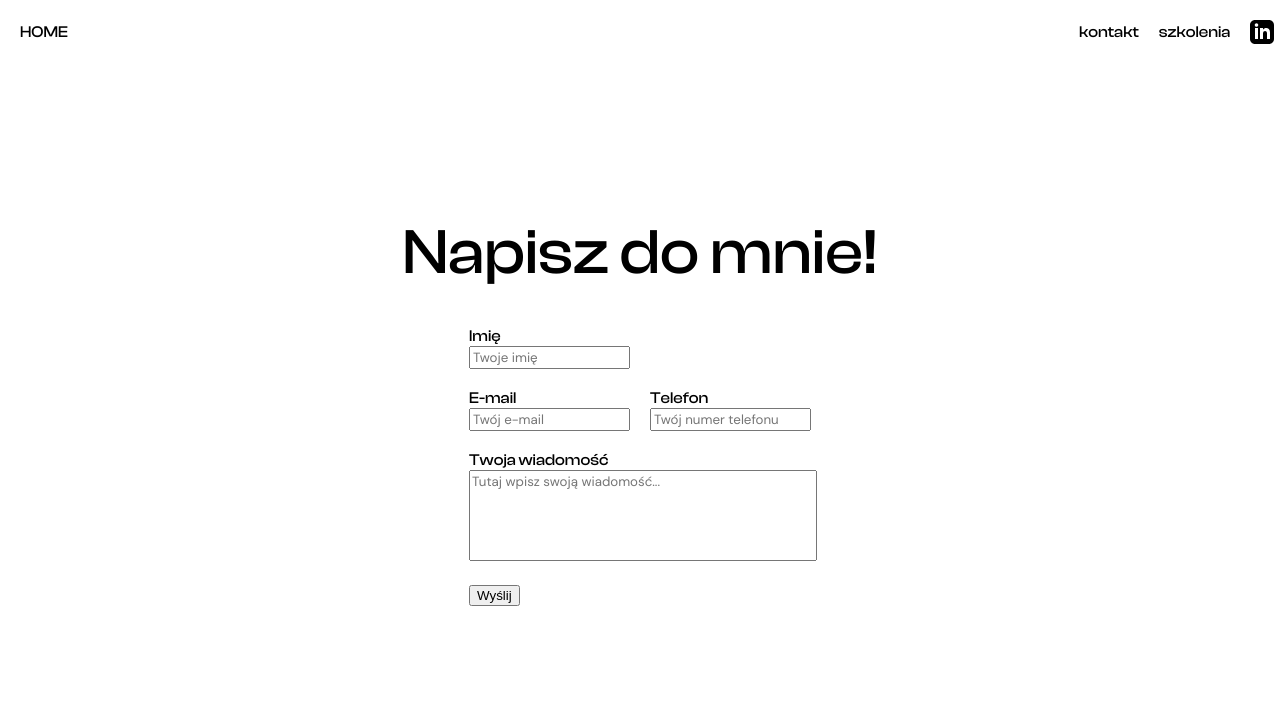
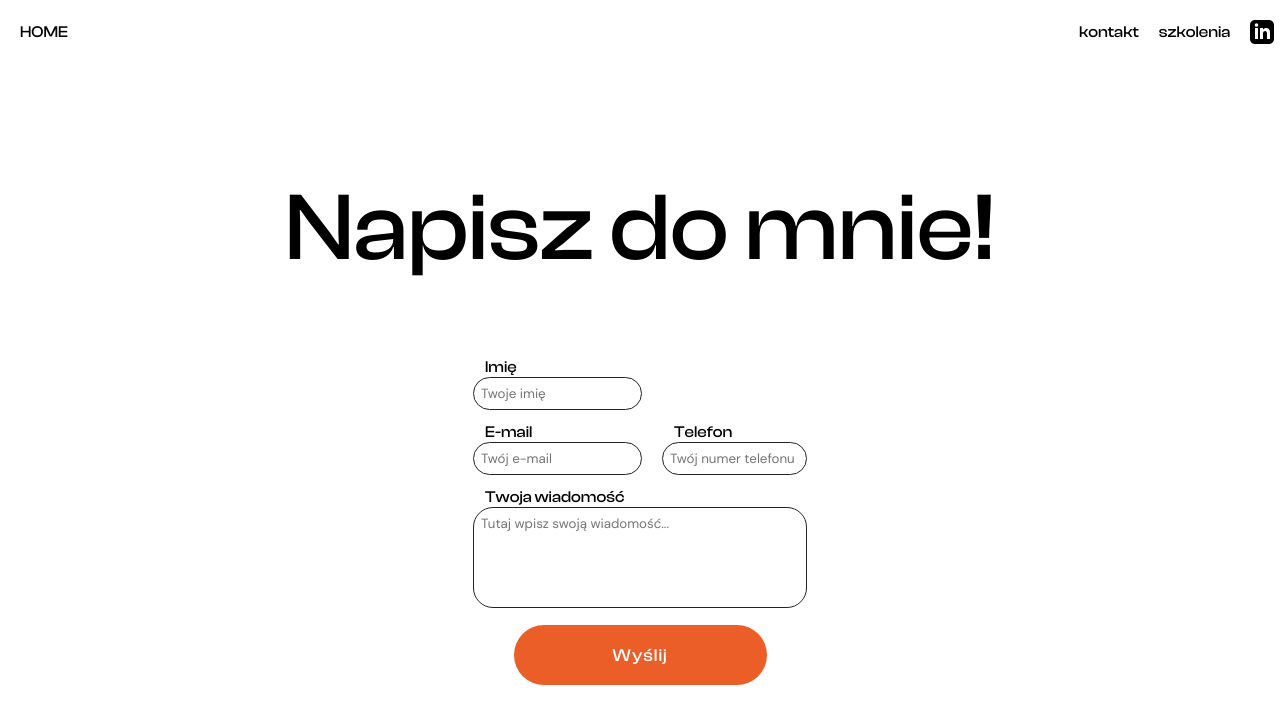
Before and after one commit to Flvrset/my-website, a SvelteKit app: page /contact in a window 1280 px wide. Shown: the top 724 px of the page. Built offline with nearby package versions, Linux system fonts and the light colour scheme.

Commit message:
finish styling the form for now

```diff
--- a/src/routes/(app)/contact/+page.server.js
+++ b/src/routes/(app)/contact/+page.server.js
@@ -19,7 +19,7 @@ export const actions = {
 
 function isValidPhoneNumber(phone) {
     const cleanedPhoneNumber = phone.replace(/\D/g, '');
-    const phoneRegex = RegExp("(^|\W)(\(?(\+|00)?48\)?)?[ -]?\d{3}[ -]?\d{3}[ -]?\d{3}(?!\w)");
+    const phoneRegex = /^(?:(?:(?:\+|00)?48)|(?:\(\+?48\)))?(?:1[2-8]|2[2-69]|3[2-49]|4[1-8]|5[0-9]|6[0-35-9]|[7-8][1-9]|9[145])\d{7}$/;
     return phoneRegex.test(cleanedPhoneNumber);
 }
 
--- a/src/routes/(app)/contact/+page.svelte
+++ b/src/routes/(app)/contact/+page.svelte
@@ -1,74 +1,100 @@
 <script>
 	import '$lib/fonts/fonts.css';
 	import { enhance } from '$app/forms';
+	import Error from '../../+error.svelte';
 	export let form;
 </script>
 
 <div class="contact">
 	<h1>Napisz do mnie!</h1>
 	<form method="POST" use:enhance>
-		<fieldset class="contact__fieldset">
+		<fieldset class="contact__fieldset" style="display: flex; align-items: center;">
+			<div class="contact__fieldset">
 				{#if form?.missingName}
 					<p class="error">Jak się nazywasz?</p>
+				{:else if form?.missingContact}
+					<p class="error">Muszę się z tobą jakoś skontaktować, nie?</p>
+				{:else if form?.missingMessage}
+					<p class="error">Śmiało, napisz coś!</p>
 				{/if}
 
 				<div class="form-group">
-				<label class="contact--label" for="name">Imię</label>
+					<label class="contact--label" for="name" style={form?.missingName ? 'color: red;' : ''}
+						>Imię</label
+					>
 					<div class="contact--area">
-					<input id="name" name="name" type="text" placeholder="Twoje imię" class="form-control" />
+						<input
+							id="name"
+							name="name"
+							type="text"
+							placeholder="Twoje imię"
+							class={form?.missingName ? 'error-input' : ''}
+						/>
 					</div>
 				</div>
 
-			{#if form?.missingContact}
-				<p class="error">Muszę się z tobą jakoś skontaktować, nie? 😇</p>
-			{/if}
 				<div class="contact__fieldset--contact-group">
-				<div class="contact__fieldset--contact-group__email">
-					<label class="contact--label" for="email">E-mail</label>
+					<div class="contact__fieldset--contact-group__email" style="flex: 1;">
+						<label
+							class="contact--label"
+							for="email"
+							style={form?.missingContact ? 'color: red;' : ''}>E-mail</label
+						>
 						<div class="contact--area">
 							<input
 								id="email"
 								name="email"
 								type="text"
 								placeholder="Twój e-mail"
-							class="form-control"
+								class={form?.missingContact ? 'error-input' : ''}
+								style="width: 100%;"
 							/>
 						</div>
 					</div>
 
-				<div class="contact__fieldset--contact-group__phone">
-					<label class="contact--label" for="phone">Telefon</label>
+					<div class="contact__fieldset--contact-group__phone" style="flex-basis: 0">
+						<label
+							class="contact--label"
+							for="phone"
+							style={form?.missingContact ? 'color: red;' : ''}>Telefon</label
+						>
 						<div class="contact--area">
 							<input
 								id="phone"
 								name="phone"
 								type="text"
 								placeholder="Twój numer telefonu"
-							class="form-control"
+								class={form?.missingContact ? 'error-input' : ''}
+								style="width: 145px;"
 							/>
 						</div>
 					</div>
 				</div>
 
-			{#if form?.missingMessage}
-				<p class="error">Śmiało, napisz coś!</p>
-			{/if}
 				<div class="contact__fieldset--message">
-				<label class="contact__fieldset--message-label" for="message">Twoja wiadomość</label>
+					<label
+						class="contact__fieldset--message-label"
+						for="message"
+						style={form?.missingMessage ? 'color: red;' : ''}>Twoja wiadomość</label
+					>
 					<div class="contact__fieldset--message-area">
 						<textarea
-						class="form-control"
 							id="message"
 							name="message"
 							placeholder="Tutaj wpisz swoją wiadomość..."
 							rows="5"
 							style="resize: none;"
+							class={form?.missingMessage ? 'error-input' : ''}
 						/>
 					</div>
 				</div>
-
-			<div class="">
+			</div>
+			<div>
+				{#if !form?.success}
 					<button type="submit" class="contact__button">Wyślij</button>
+				{:else}
+					<div class="success">Dziękuję za kontakt! Odezwę się do ciebie jak najszybciej! </div>
+				{/if}
 			</div>
 		</fieldset>
 	</form>
@@ -80,6 +106,24 @@
 
 <style lang="scss">
 	@import '$lib/styling/style.scss';
+
+	.error-input {
+		border-color: red !important;
+	}
+
+	input,
+	textarea {
+		padding: 7px;
+		border-radius: 20px;
+		border-color: #252422;
+		border-style: solid;
+		border-width: 1.5px;
+		&:focus {
+			outline: none;
+			border-style: solid;
+		}
+	}
+
 	.contact {
 		display: flex;
 		width: 100vw;
@@ -91,6 +135,7 @@
 
 		&--label {
 			font-family: ClashDisplay-medium;
+			margin-left: 12px;
 		}
 
 		&--area {
@@ -99,6 +144,7 @@
 			}
 			> input {
 				font-family: DMSans-Regular;
+				box-sizing: border-box;
 			}
 		}
 
@@ -106,17 +152,23 @@
 			border: none;
 			display: flex;
 			flex-direction: column;
-			gap: 20px;
+			gap: 13px;
+			align-items: stretch;
 
 			&--contact-group {
 				display: flex;
 				gap: 20px;
 				flex-wrap: wrap;
+				justify-content: space-between;
+				> div {
+					width: auto;
+				}
 			}
 
 			&--message {
 				&-label {
 					font-family: ClashDisplay-medium;
+					margin-left: 12px;
 				}
 				&-area {
 					> textarea::placeholder {
@@ -125,27 +177,56 @@
 					> textarea {
 						font-family: DMSans-Regular, sans-serif;
 						width: 100%;
+						box-sizing: border-box;
 					}
 				}
 			}
 		}
 		> h1 {
-			@include h2;
+			@include h1;
 			display: flex;
 			align-items: center;
 		}
-		> div {
-			font-family: DMSans-Medium, sans-serif;
-			display: flex;
-			flex-direction: column;
-			align-items: center;
-			> b {
-				font-size: 30px;
+
+		&__button {
+			@include button;
+			background-color: #eb5e28;
+			font-size: 20px;
+			letter-spacing: 0.055em;
+			position: relative;
+			font-size: 1.1em;
+			transition: 0.2s ease-in-out;
+			border: none;
+			min-width: 115px;
+			height: 60px;
+
+			&:hover {
+				transform: scale(1.05);
+				transition: 0.2s ease-in-out;
+			}
 		}
 	}
 
-		&__button {
+	.error {
+		background-color: rgb(247, 175, 175);
+		border-radius: 20px;
+		padding: 20px;
+		border-color: rgb(0, 0, 0);
+		border-width: 2px;
+		border-style: none;
+		font-family: DMSans-Regular;
+		margin: 0;
+	}
 
-		}
+	.success {
+		background-color: rgb(128, 168, 128);
+		border-radius: 20px;
+		padding: 20px;
+		border-color: rgb(0, 0, 0);
+		border-width: 2px;
+		border-style: none;
+		font-family: DMSans-Regular;
+		margin: 0;
+		color: white;
 	}
 </style>
```
Lines whose indentation alone changed are shown as unchanged.
